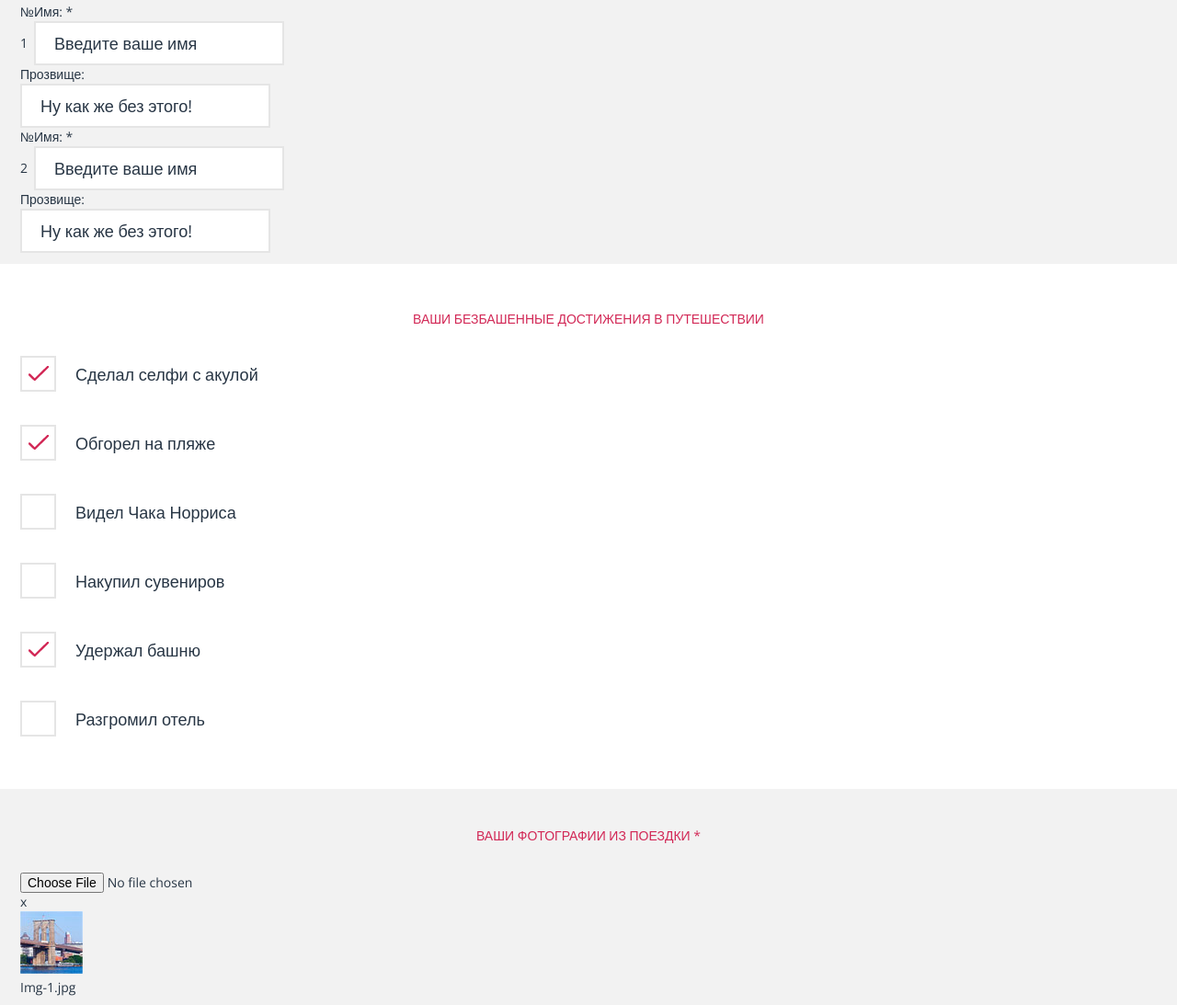
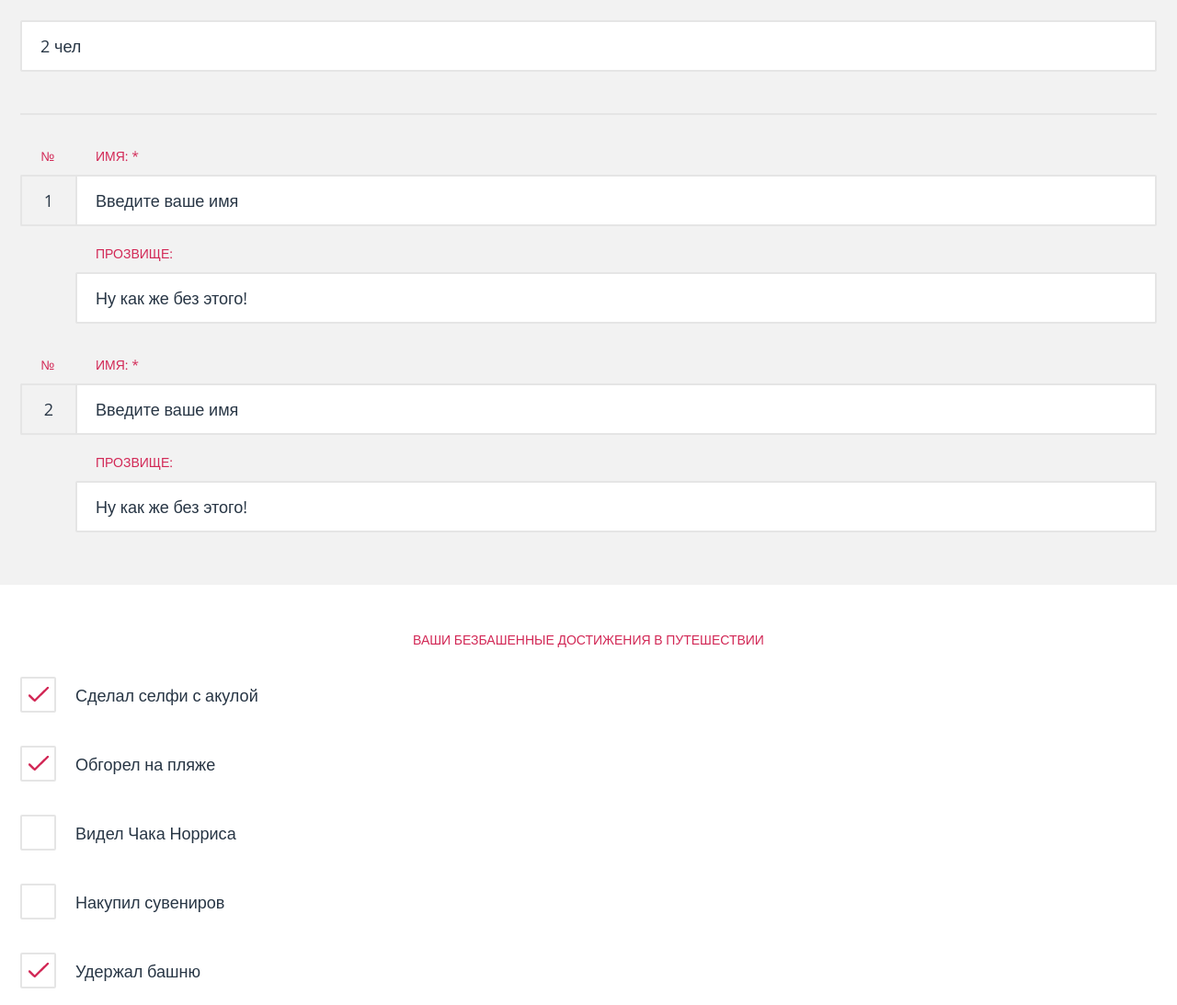
Before and after one commit to first-wanderer/63294-pink, a website: page form.html in a window 1280 px wide. Shown: the part 1684-2777 px from the top of the page at 92% size. Drawn offline with nearby package versions, Linux system fonts and the light colour scheme; files that its build step writes are made by us from their sources.

Commit message:
Update style form

```diff
--- a/form.html
+++ b/form.html
@@ -69,53 +69,53 @@
         </fieldset>
         <fieldset class="form-block">
           <legend class="title-block">Когда вы путешествовали? *</legend>
-          <div class="input-text">
+          <div class="input-text label-bottom">
             <input type="date" name="date-out" value="2015-04-01" required>
             <label>дата выезда</label>
           </div>
-          <div class="input-text input-range">
+          <div class="input-text input-range label-bottom">
             <input type="text" name="duration" value="10 дней" required>
             <label>продолжительность</label>
           </div>
-          <div class="input-text">
+          <div class="input-text label-bottom">
             <input type="date" name="date-in" value="2015-04-01" required>
             <label>дата возвращения</label>
           </div>
         </fieldset>
         <fieldset class="form-block form-invert">
           <legend class="title-block">Количество попутчиков *</legend>
-          <div class="input-text input-range">
+          <div class="input-text input-range border-bottom">
             <input type="text" name="comp-amount" value="2 чел" required>
           </div>
           <table class="comp-table">
-            <tr class="row-title">
+            <tr class="row-full">
               <td>№</td>
-              <td>Имя: *</td>
+              <td class="cell-title">Имя: *</td>
             </tr>
-            <tr class="row-value">
-              <td>1</td>
+            <tr class="row-full">
+              <td><div class="cell-number">1</div></td>
               <td><input type="text" name="comp-name-1" placeholder="Введите ваше имя" required></td>
             </tr>
-            <tr class="row-title">
-              <td colspan="2">Прозвище:</td>
+            <tr class="row-part">
+              <td class="cell-title" colspan="2">Прозвище:</td>
             </tr>
-            <tr class="row-value">
+            <tr class="row-part">
               <td colspan="2"><input type="text" name="comp-byname-1" placeholder="Ну как же без этого!"></td>
             </tr>
           </table>
           <table class="comp-table">
-            <tr class="row-title">
+            <tr class="row-full">
               <td>№</td>
-              <td>Имя: *</td>
+              <td class="cell-title">Имя: *</td>
             </tr>
-            <tr class="row-value">
-              <td>2</td>
+            <tr class="row-full">
+              <td><div class="cell-number">2</div></td>
               <td><input type="text" name="comp-name-2" placeholder="Введите ваше имя" required></td>
             </tr>
-            <tr class="row-title">
-              <td colspan="2">Прозвище:</td>
+            <tr class="row-part">
+              <td class="cell-title" colspan="2">Прозвище:</td>
             </tr>
-            <tr class="row-value">
+            <tr class="row-part">
               <td colspan="2"><input type="text" name="comp-byname-2" placeholder="Ну как же без этого!"></td>
             </tr>
           </table>
@@ -160,7 +160,7 @@
         </fieldset>
         <div class="form-submit">
           <button type="submit" class="btn-submit">Отправить форму</button>
-          <div class="form-note">* — обязательные поля</div>
+          <div class="form-note"><span>*</span> — обязательные поля</div>
         </div>
       </div>
     </form>
--- a/less/base.less
+++ b/less/base.less
@@ -37,6 +37,7 @@ input[type="checkbox"], input[type="radio"] {
       width: 35px;
       height: 35px;
       border: 2px solid @color-border;
+      border-radius: 2px;
       background: @color-light;
     }
   }
@@ -56,8 +57,9 @@ input[type="radio"]:checked + label::before {
 
 input[type="text"], input[type="date"] {
   box-sizing: border-box;
-  padding: 10px 20px;
+  padding: 14px 20px;
   border: 2px solid @color-border;
+  border-radius: 2px;
   background: @color-light;
   font-size: 1.29rem;
 }
--- a/less/mixins.less
+++ b/less/mixins.less
@@ -17,3 +17,19 @@
     display: block;
   }
 }
+
+.mixin-btn-green () {
+  width: 100%;
+  padding: 20px 0;
+  text-transform: uppercase;
+  color: @color-light;
+  font-family: @font;
+  font-weight: 700;
+  font-size: 1.29rem;
+  line-height: 1;
+  text-align: center;
+  background-color: @color-btn;
+  border: none;
+  border-radius: 2px;
+  outline: none;
+}
--- a/less/modules/common.less
+++ b/less/modules/common.less
@@ -33,3 +33,9 @@
     margin-right: 8%;
   }
 }
+
+.border-bottom {
+  padding-bottom: 45px;
+  margin-bottom: 15px;
+  border-bottom: 2px solid @color-border;
+}
--- a/less/modules/form-content.less
+++ b/less/modules/form-content.less
@@ -14,12 +14,25 @@
   label {
     display: block;
     padding-left: 22px;
-    margin-bottom: 7px;
+    margin-bottom: 10px;
     color: @color-link;
     text-transform: uppercase;
   }
-  input[type="text"] {
+  input[type="text"], input[type="date"] {
     width: 100%;
+  }
+}
+
+.input-range {
+  text-align: center;
+}
+
+.label-bottom {
+  label {
+    padding-left: 0;
+    margin-bottom: 0;
+    margin-top: 10px;
+    text-align: center;
   }
 }
 
@@ -45,3 +58,97 @@
 .form-invert {
   background: @bg-c-invert;
 }
+
+.comp-table {
+  border-collapse: collapse;
+  width: 100%;
+  margin-bottom: 15px;
+  &:last-of-type {
+    margin-bottom: 45px;
+  }
+  input {
+    width: 100%;
+  }
+  tr {
+    &:nth-child(odd) {
+      color: @color-link;
+      text-transform: uppercase;
+      td {
+        padding: 20px 0 10px;
+      }
+    }
+  }
+  .row-full {
+    td {
+      &:nth-child(1) {
+        width: 60px;
+        text-align: center;
+      }
+    }
+    .cell-title {
+      padding-left: 22px;
+    }
+    input {
+      border-radius: 0 2px 2px 0;
+    }
+  }
+  .row-part {
+    td {
+      padding-left: 60px;
+    }
+    .cell-title {
+      padding-left: 82px;
+    }
+  }
+  .cell-number {
+    box-sizing: border-box;
+    padding: 14px 0;
+    border: 2px solid @color-border;
+    border-right: none;
+    border-radius: 2px 0 0 2px;
+    background: @bg-c-invert;
+    font-size: 1.29rem;
+    line-height: normal;
+  }
+}
+
+.fotos-block {
+  padding: 15px 0;
+  .foto-template {
+    display: inline-block;
+    position: relative;
+  }
+  .foto-delete {
+    position: absolute;
+    top: -14px;
+    right: -14px;
+    width: 28px;
+    height: 28px;
+    border: 2px solid @color-border;
+    border-radius: 50%;
+    font-size: 0;
+    background: @color-light url('../img/form-foto-delete.png') no-repeat center;
+    z-index: 5;
+    cursor: pointer;
+  }
+  .foto-name {
+    font-size: .86rem;
+    text-transform: uppercase;
+  }
+}
+
+.form-submit {
+  padding: 45px 0 15px;
+  .form-note {
+    text-align: center;
+    text-transform: uppercase;
+    span {
+      color: @color-link;
+    }
+  }
+}
+
+.btn-submit {
+  .mixin-btn-green ();
+  margin-bottom: 40px;
+}
--- a/less/variables.less
+++ b/less/variables.less
@@ -1,9 +1,12 @@
 @bg-c: #1d2631;
 @bg-c-invert: #f2f2f2;
 @bg-c-nav: rgba(0, 0, 0, .3);
+
 @color-dark: #283645;
 @color-light: #ffffff;
 @color-link: #d22856;
 @color-dark-alpha: rgba(40, 54, 69, .3);
 @color-border: #e5e5e5;
+@color-btn: #2aab6d;
+
 @font: 'Open Sans', sans-serif;
```
Also changed, not shown: img/form-foto-delete.png (added).
